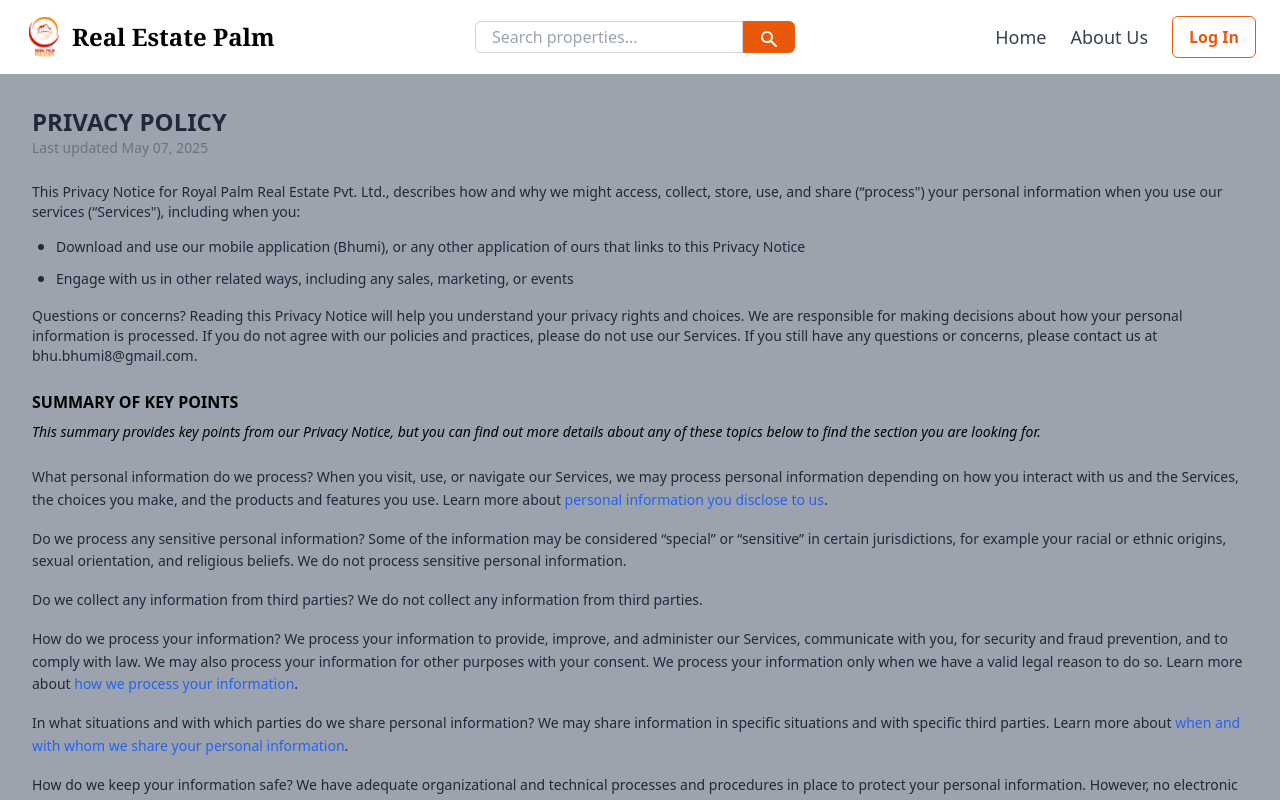
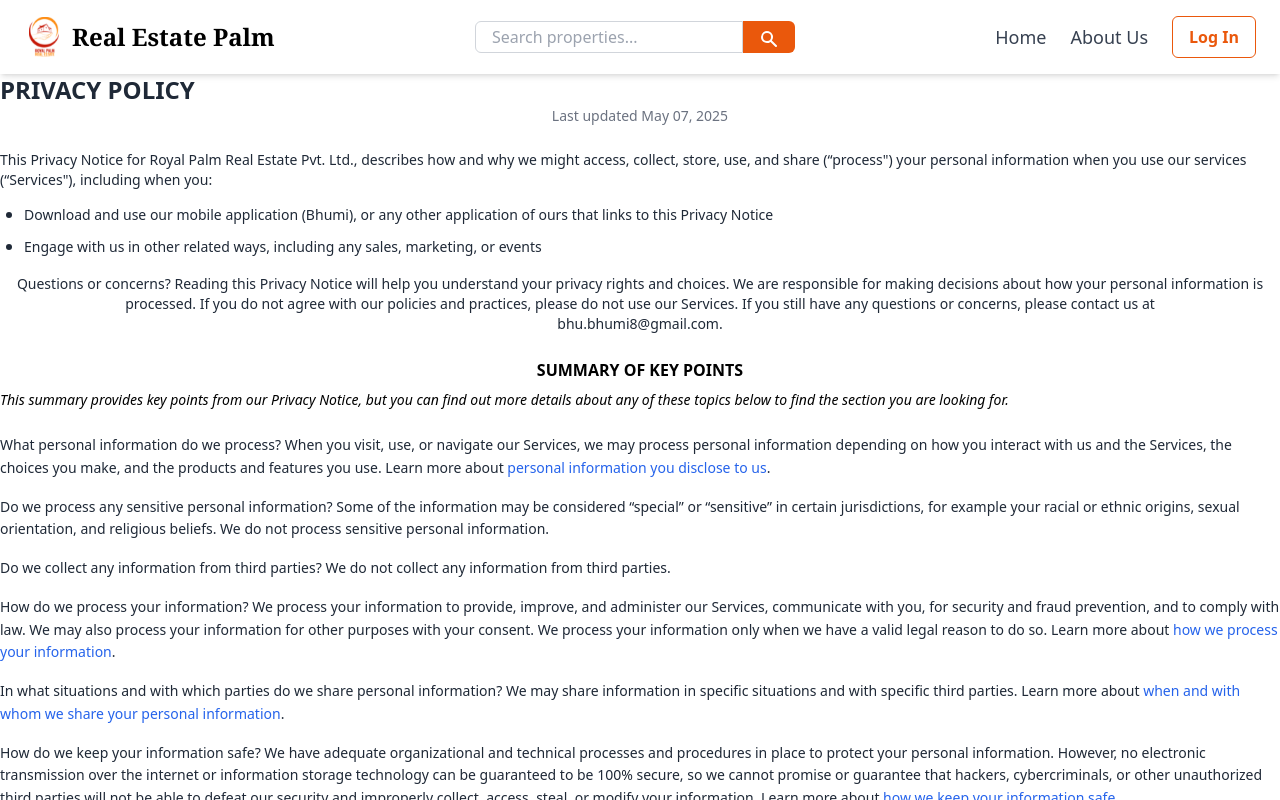
Before and after one commit to biyasshresth/Royal-Palm-Real-Estate, a React (Vite) app: page /PrivacyPolicy in a window 1280 px wide. Built offline with nearby package versions, Linux system fonts and the light colour scheme.

Commit message:
little change in div

```diff
--- a/src/components/PrivacyPolicy.tsx
+++ b/src/components/PrivacyPolicy.tsx
@@ -6,7 +6,7 @@ const PrivacyPolicy: React.FC = () => {
   }, []);
 
   return (
-    <div className="min-h-screen bg-gray-400 p-4 sm:p-6 md:p-8 text-left">
+    <div>
       {/* Title */}
       <h1 className="text-2xl font-bold text-gray-800 text-left">
         PRIVACY POLICY
```
